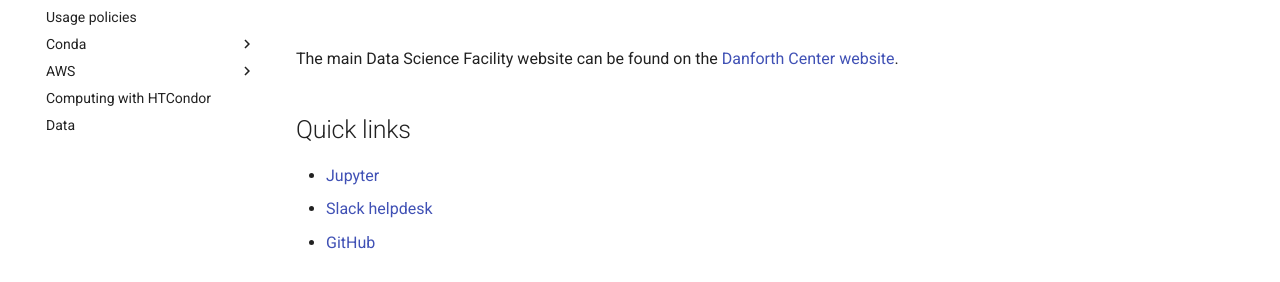
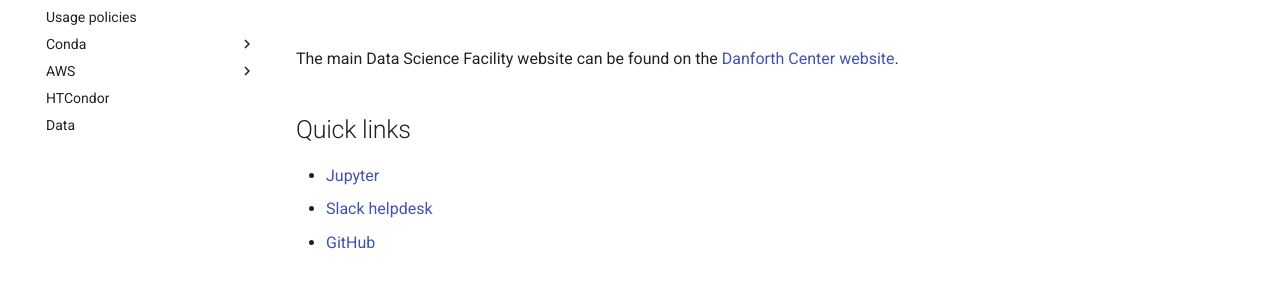
Before and after one commit to danforthcenter/datascience, an MkDocs documentation site: the page built from docs/index.md, in a window 1280 px wide. Shown: the part 175-457 px from the top of the page. Built offline with MkDocs 1.6.1 and Material for MkDocs 9.7.7, drawn with Linux system fonts in a browser that asks for light colours.

Commit message:
Rename TOC entry for condor

```diff
--- a/mkdocs.yml
+++ b/mkdocs.yml
@@ -20,7 +20,7 @@ nav:
     - "Accessing AWS": aws.md
     - "AWS S3": aws_s3.md
     - "SOCA": aws_soca.md
-  - "Computing with HTCondor": htcondor.md
+  - "HTCondor": htcondor.md
   - "Data": data.md
 
 markdown_extensions:
```
